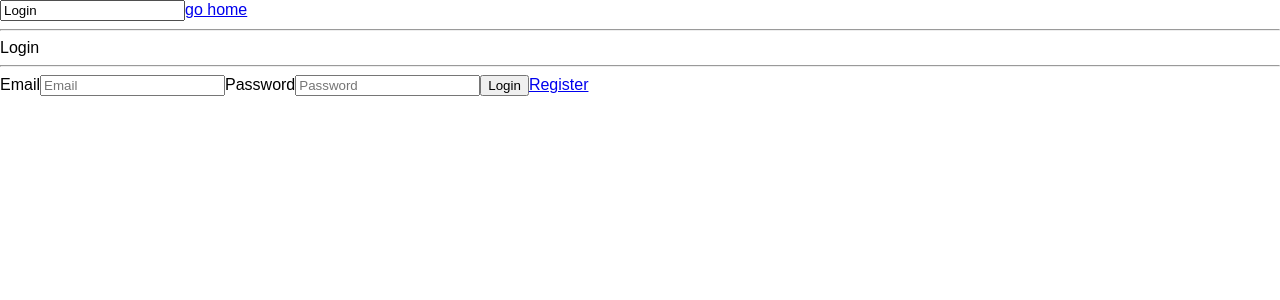
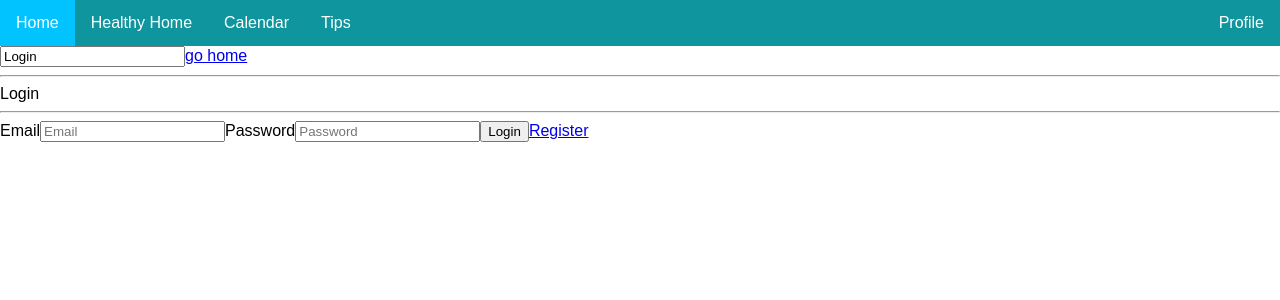
Before and after one commit to devmountainwon5/HealthyHome, a React (Create React App) app in the folder healthy-home/: page /#/ in a window 1280 px wide. Shown: the top 300 px of the page. Built offline with nearby package versions, Linux system fonts and the light colour scheme.

Commit message:
fixed NavBar, put dummy data in UpcomingEvents, changed routes '/home' to go to HomeHealth component

```diff
--- a/healthy-home/src/App.js
+++ b/healthy-home/src/App.js
@@ -1,6 +1,7 @@
 import React from 'react';
 import { HashRouter as Router } from 'react-router-dom';
 import './App.css';
+import NavBar from './Views/Home/NavBar/NavBar'
 
 import routes from './Routes';
 
@@ -8,6 +9,7 @@ function App() {
   return (
     <div className="healthy-home">
       <Router>
+        <NavBar />
         {routes}
       </Router>
     </div>
--- a/healthy-home/src/Routes.js
+++ b/healthy-home/src/Routes.js
@@ -7,6 +7,7 @@ import Home from './Views/Home/Home';
 import Calendar from './Views/Calendar/Calendar';
 import Login from './Views/Login/Login/login';
 import Register from './Views/Login/Register/register';
+import HomeHealth from './Views/Home/Subviews/HomeHealth/HomeHealth';
 // import NavBar from './Views/Home/NavBar/NavBar';
 // import Tips from './Views/Tips/Tips';
 
@@ -14,7 +15,7 @@ export default (
     <Switch>
         {/* <NavBar /> */}
         {/* Replace with proper component={} things later */}
-        <Route path="/home" component={Home} />
+        <Route path="/home" component={HomeHealth} />
         <Route path="/calendar" component={Calendar} />
         <Route path="/tips" render={()=><div>Tips</div>} />
         <Route path="/register" component={Register}/>
--- a/healthy-home/src/Views/Home/NavBar/NavBar.css
+++ b/healthy-home/src/Views/Home/NavBar/NavBar.css
@@ -11,7 +11,7 @@ ul {
     margin: 0;
     padding: 0;
     overflow: hidden;
-    background-color: rgb(15, 149, 158);
+    background-color: #76b4c9;
   }
 
   li {
--- a/healthy-home/src/Views/Home/NavBar/NavBar.js
+++ b/healthy-home/src/Views/Home/NavBar/NavBar.js
@@ -15,3 +15,5 @@ function NavBar(){
         </div>
     )
 }
+
+export default NavBar;
--- a/healthy-home/src/Views/Home/Subviews/HomeHealth/HomeHealth.js
+++ b/healthy-home/src/Views/Home/Subviews/HomeHealth/HomeHealth.js
@@ -19,7 +19,7 @@ class HomeHealth extends Component {
     render() {
         return (
             <div>
-                <div className="navbar">
+                {/* <div className="navbar">
                     <ul>
                     <li><a>Home</a></li>
                     <li><a>Healthy Home</a></li>
@@ -27,7 +27,7 @@ class HomeHealth extends Component {
                     <li><a>How to</a></li>
                     <li style={{float:'right'}}><a>Profile</a></li>
                     </ul>
-                </div>
+                </div> */}
                 Healthy home
                 <UpcomingEvents />
                 <Tips />
--- a/healthy-home/src/Views/Home/Subviews/HomeHealth/HouseGraphic/HouseGraphic.css
+++ b/healthy-home/src/Views/Home/Subviews/HomeHealth/HouseGraphic/HouseGraphic.css
@@ -0,0 +1,4 @@
+.housePic {
+    width: 300px;
+    height: 300px;
+}
--- a/healthy-home/src/Views/Home/Subviews/HomeHealth/HouseGraphic/HouseGraphic.js
+++ b/healthy-home/src/Views/Home/Subviews/HomeHealth/HouseGraphic/HouseGraphic.js
@@ -6,12 +6,13 @@ import grossHouse from './../../../../../Assets/GrossHouse.png';
 
 
 function HouseGraphic(){
-    const [pic, setPIc] = useState(niceHouse)
+    // const [pic, setPIc] = useState(niceHouse)
 
         return(
             <div>
                 <h1>How's your house doing?</h1>
-                {state.pic}  {/*I think this is how you write this?*/}
+                <div className="housePic" style={{backgroundImage:niceHouse,}}></div>
+                {/* {state.pic}  I think this is how you write this? */}
                 {/* If their house score is bad, we want the picture of the bad house to render from state. if good, the good house pic, etc. */}
             </div>
         )
--- /dev/null
+++ b/healthy-home/src/Views/Home/Subviews/HomeHealth/UpcomingEvents/Tasks/Tasks.js
@@ -0,0 +1,18 @@
+import React, {Component} from 'react';
+
+class Tasks extends Component{
+    constructor(props){
+        super(props)
+        this.state={}
+    }
+    render(){
+        return(
+        <div>
+            <h2>{this.props.name}</h2>
+        </div>
+    )}
+};
+
+
+
+export default Tasks;
--- a/healthy-home/src/Views/Home/Subviews/HomeHealth/UpcomingEvents/UpcomingEvents.css
+++ b/healthy-home/src/Views/Home/Subviews/HomeHealth/UpcomingEvents/UpcomingEvents.css
@@ -0,0 +1,12 @@
+.UpcomingMaster{
+    display: flex;
+    flex-direction: column;
+    margin: auto;
+    text-align: center;
+    width: 70vw;
+    border: #e5e5e5 2px solid;
+}
+
+.UpcomingMaster span{
+    background-color: #a8e8d7;
+}
--- a/healthy-home/src/Views/Home/Subviews/HomeHealth/UpcomingEvents/UpcomingEvents.js
+++ b/healthy-home/src/Views/Home/Subviews/HomeHealth/UpcomingEvents/UpcomingEvents.js
@@ -1,5 +1,6 @@
 import React, {Component} from 'react';
 import './UpcomingEvents.css';
+import Tasks from './Tasks/Tasks';
 
 
 class UpcomingEvents extends Component{
@@ -7,15 +8,37 @@ class UpcomingEvents extends Component{
     constructor(props){
         super(props);
         this.state={
-            string: 'this is where we will get data from the relevant tables, after they have narrowed down what tasks will be with the quiz and any additional custom tasks the user creates.'
+            list: [{
+                    name: 'mow lawn',
+                    type: 'yard',
+                    dueDate: {year: 2019, month: 9, day: 14},
+                    lastCompleted: {year: 2019, month: 9, day: 7},
+                    frequency: null},
+                {
+                    name: 'clean bathrooms',
+                    type: 'home',
+                    dueDate: {year: 2019, month: 9, day: 21},
+                    lastCompleted: {year: 2019, month: 9, day: 7},
+                    frequency: null},
+                {
+                    name: 'clean rain gutters',
+                    type: 'home',
+                    dueDate: {year: 2020, month: 5, day: 11},
+                    lastCompleted: {year: 2019, month: 5, day: 12},
+                    frequency: null}
+                ]
         }
 
     }
     render(){
+        const taskList = this.state.list.map((e)=>{
+            return <Tasks name={e.name}/>
+        })
         return(
-            <div>
-                <h1>Upcoming Events</h1>
-                {this.state.string}
+            <div className="UpcomingMaster">
+                <span><h1>Upcoming Events</h1></span>
+
+                {taskList}
             </div>
         )
     }
```
Also changed, not shown: healthy-home/src/Views/Home/Subviews/HomeHealth/UpcomingEvents/Tasks/Tasks.css (added), 1 other file (tests, documents, lock files or other folders).
